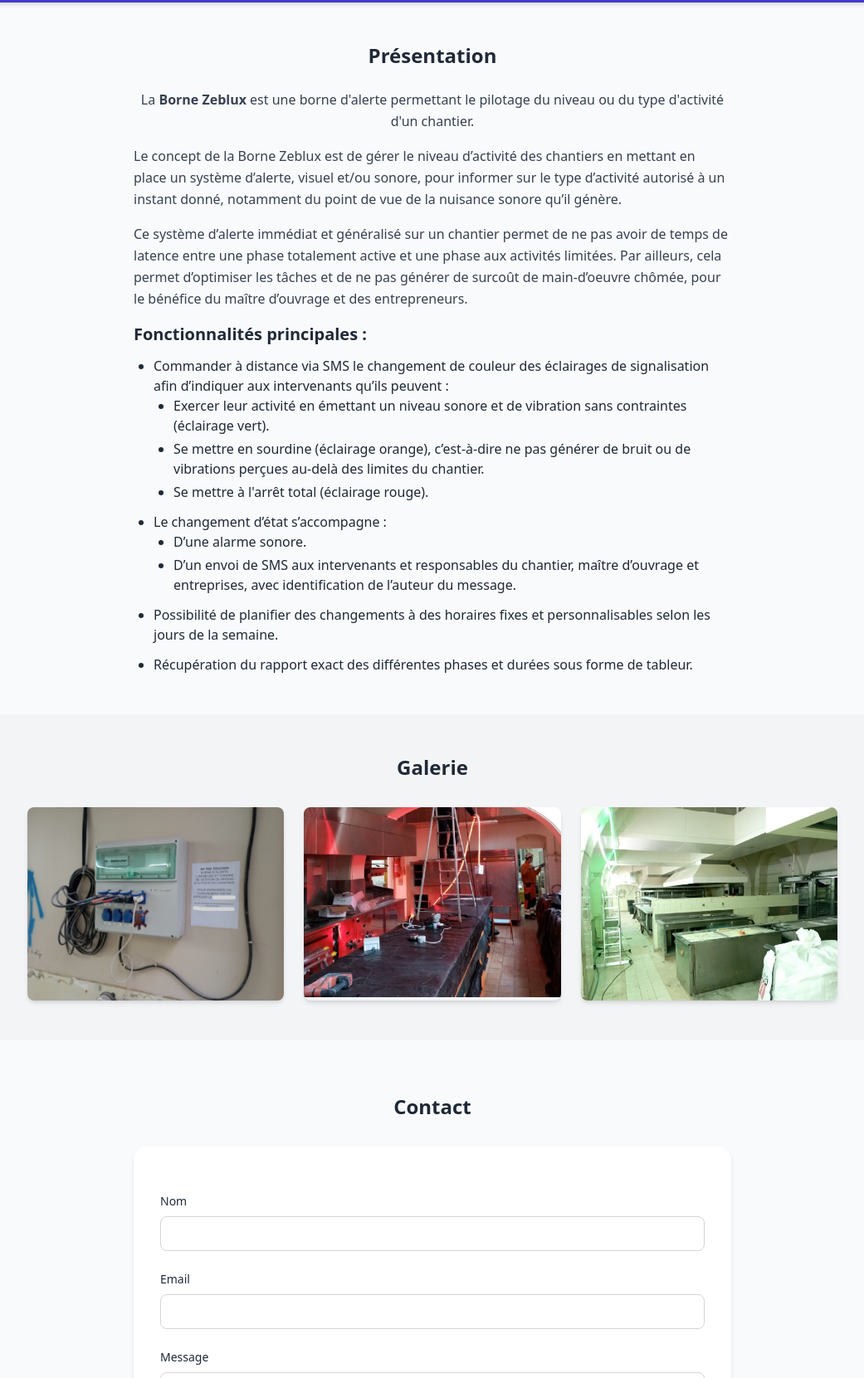
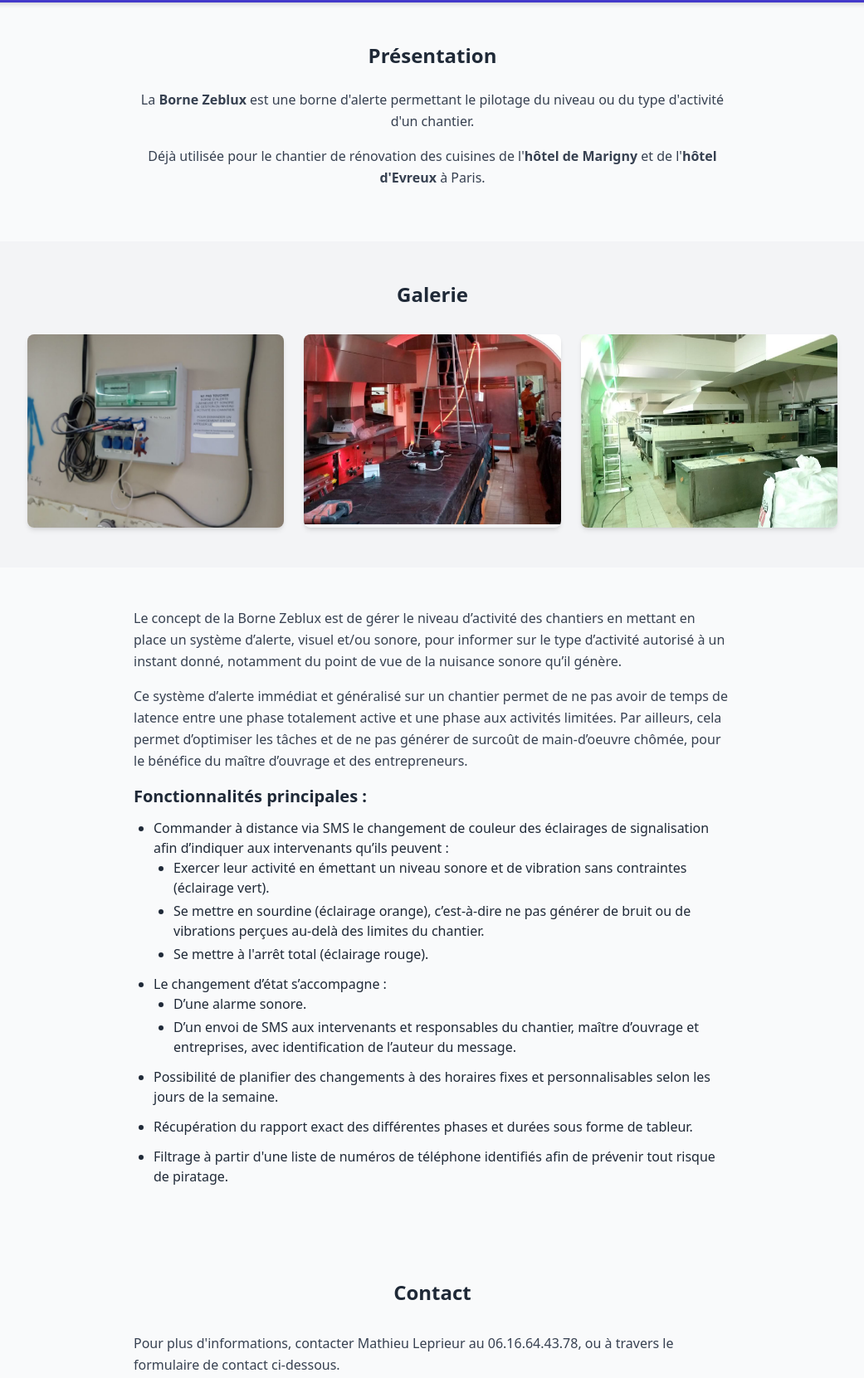
Before and after one commit to MathLep/borne_zeblux_web, a plain HTML site: page index.html in a window 1280 px wide. Shown: the part 137-1798 px from the top of the page at 83% size, without its empty margins (119-1160 px from the left). Drawn offline with nearby package versions, Linux system fonts and the light colour scheme.

Commit message:
Update content and features in index.html

```diff
--- a/index.html
+++ b/index.html
@@ -21,36 +21,10 @@
     La <strong>Borne Zeblux</strong> est une borne d'alerte permettant le pilotage du niveau ou du type d'activité d'un chantier.
   </p>
 
-  <p class="text-gray-700 leading-relaxed mb-4 text-left">
-    Le concept de la Borne Zeblux est de gérer le niveau d’activité des chantiers en mettant en place un système d’alerte, visuel et/ou sonore,
-    pour informer sur le type d’activité autorisé à un instant donné, notamment du point de vue de la nuisance sonore qu’il génère.
+  <p class="text-gray-700 leading-relaxed mb-4 text-center">
+    Déjà utilisée pour le chantier de rénovation des cuisines de l'<strong>hôtel de Marigny</strong> et de l'<strong>hôtel d'Evreux</strong> à Paris.
   </p>
 
-  <p class="text-gray-700 leading-relaxed mb-4 text-left">
-    Ce système d’alerte immédiat et généralisé sur un chantier permet de ne pas avoir de temps de latence entre une phase totalement active et une phase aux activités limitées.
-    Par ailleurs, cela permet d’optimiser les tâches et de ne pas générer de surcoût de main-d’oeuvre chômée, pour le bénéfice du maître d’ouvrage et des entrepreneurs.
-  </p>
-
-  <h3 class="text-xl font-semibold mb-3 text-left">Fonctionnalités principales :</h3>
-  <ul class="list-disc space-y-3 pl-6 text-left">
-    <li>
-      Commander à distance via SMS le changement de couleur des éclairages de signalisation afin d’indiquer aux intervenants qu’ils peuvent :
-      <ul class="list-disc space-y-1 pl-6">
-        <li>Exercer leur activité en émettant un niveau sonore et de vibration sans contraintes (éclairage vert).</li>
-        <li>Se mettre en sourdine (éclairage orange), c’est-à-dire ne pas générer de bruit ou de vibrations perçues au-delà des limites du chantier.</li>
-        <li>Se mettre à l'arrêt total (éclairage rouge).</li>
-      </ul>
-    </li>
-    <li>
-      Le changement d’état s’accompagne :
-      <ul class="list-disc space-y-1 pl-6">
-        <li>D’une alarme sonore.</li>
-        <li>D’un envoi de SMS aux intervenants et responsables du chantier, maître d’ouvrage et entreprises, avec identification de l’auteur du message.</li>
-      </ul>
-    </li>
-    <li>Possibilité de planifier des changements à des horaires fixes et personnalisables selon les jours de la semaine.</li>
-    <li>Récupération du rapport exact des différentes phases et durées sous forme de tableur.</li>
-  </ul>
 </section>
 
 <!-- Galerie -->
@@ -85,10 +59,51 @@
   </div>
 </section>
 
+<!-- Description -->
+<section class="max-w-3xl mx-auto px-6 py-12">
+
+  <p class="text-gray-700 leading-relaxed mb-4 text-left">
+    Le concept de la Borne Zeblux est de gérer le niveau d’activité des chantiers en mettant en place un système d’alerte, visuel et/ou sonore,
+    pour informer sur le type d’activité autorisé à un instant donné, notamment du point de vue de la nuisance sonore qu’il génère.
+  </p>
+
+  <p class="text-gray-700 leading-relaxed mb-4 text-left">
+    Ce système d’alerte immédiat et généralisé sur un chantier permet de ne pas avoir de temps de latence entre une phase totalement active et une phase aux activités limitées.
+    Par ailleurs, cela permet d’optimiser les tâches et de ne pas générer de surcoût de main-d’oeuvre chômée, pour le bénéfice du maître d’ouvrage et des entrepreneurs.
+  </p>
+
+  <h3 class="text-xl font-semibold mb-3 text-left">Fonctionnalités principales :</h3>
+  <ul class="list-disc space-y-3 pl-6 text-left">
+    <li>
+      Commander à distance via SMS le changement de couleur des éclairages de signalisation afin d’indiquer aux intervenants qu’ils peuvent :
+      <ul class="list-disc space-y-1 pl-6">
+        <li>Exercer leur activité en émettant un niveau sonore et de vibration sans contraintes (éclairage vert).</li>
+        <li>Se mettre en sourdine (éclairage orange), c’est-à-dire ne pas générer de bruit ou de vibrations perçues au-delà des limites du chantier.</li>
+        <li>Se mettre à l'arrêt total (éclairage rouge).</li>
+      </ul>
+    </li>
+    <li>
+      Le changement d’état s’accompagne :
+      <ul class="list-disc space-y-1 pl-6">
+        <li>D’une alarme sonore.</li>
+        <li>D’un envoi de SMS aux intervenants et responsables du chantier, maître d’ouvrage et entreprises, avec identification de l’auteur du message.</li>
+      </ul>
+    </li>
+    <li>Possibilité de planifier des changements à des horaires fixes et personnalisables selon les jours de la semaine.</li>
+    <li>Récupération du rapport exact des différentes phases et durées sous forme de tableur.</li>
+    <li>Filtrage à partir d'une liste de numéros de téléphone identifiés afin de prévenir tout risque de piratage.</li>
+  </ul>
+</section>
+
 
   <!-- Formulaire de contact -->
   <section class="py-16 max-w-3xl mx-auto px-6">
     <h2 class="text-2xl font-semibold text-center mb-8">Contact</h2>
+
+  <p class="text-gray-700 leading-relaxed mb-4 text-left">
+    Pour plus d'informations, contacter Mathieu Leprieur au 06.16.64.43.78, ou à travers le formulaire de contact ci-dessous.
+  </p>
+
     <form action="https://formspree.io/f/myznojzg" method="POST" class="bg-white p-8 rounded-2xl shadow-md space-y-6">
       <div class="hidden">
         <label>Ne pas remplir ce champ : <input name="_gotcha"></label>
```
